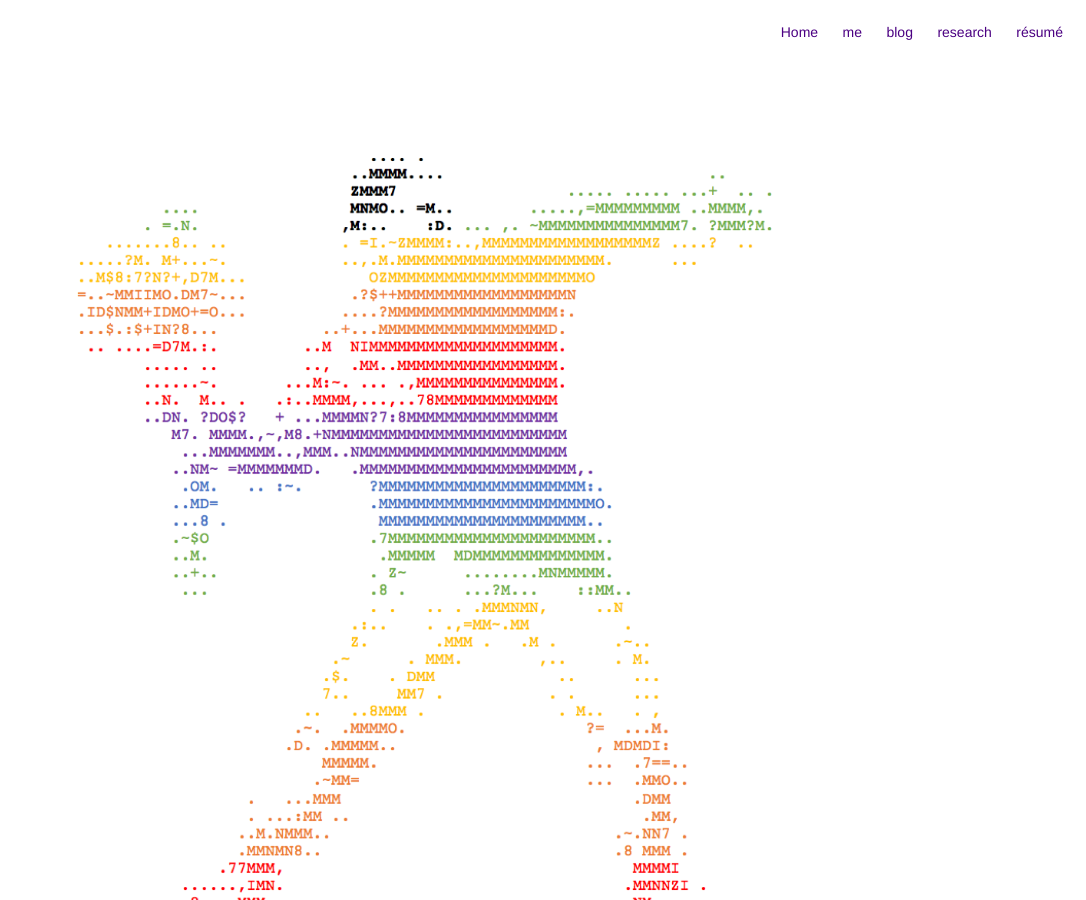
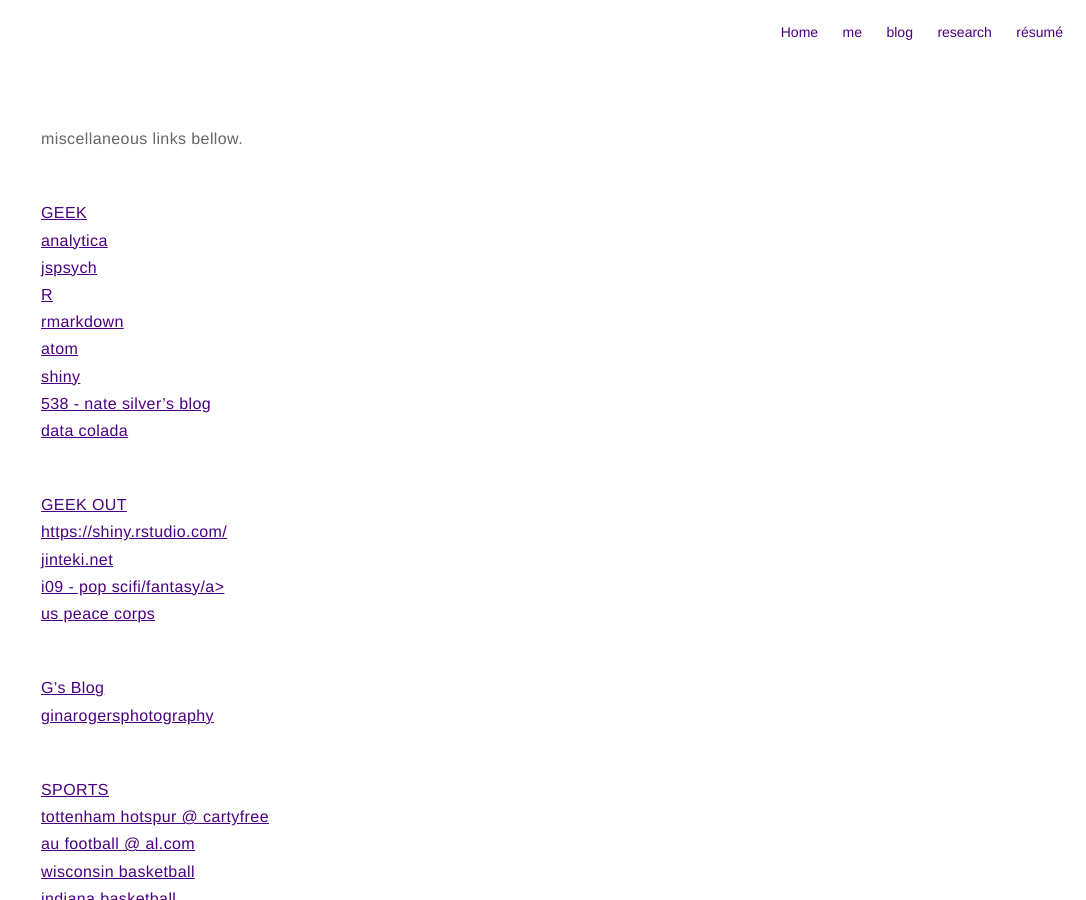
Before and after one commit to bradical3/bradical3.github.io, a Jekyll site: the page built from misc.md, in a window 1280 px wide and 900 px high. Shown: the whole window, without its empty margins (194-1280 px from the left). Built offline with Jekyll 4.4.1, drawn with Linux system fonts in a browser that asks for light colours.

Commit message:
more misc

```diff
--- a/misc.md
+++ b/misc.md
@@ -2,7 +2,7 @@
 title: misc
 layout: page
 ---
-![Profile Image]({{ site.url }}/{{ site.picture }})
+miscellaneous links bellow.
 
 <br><a> <b>GEEK</b></a> <br>
 <a href="http://www.lumina.com/">analytica</a> <br>
```
